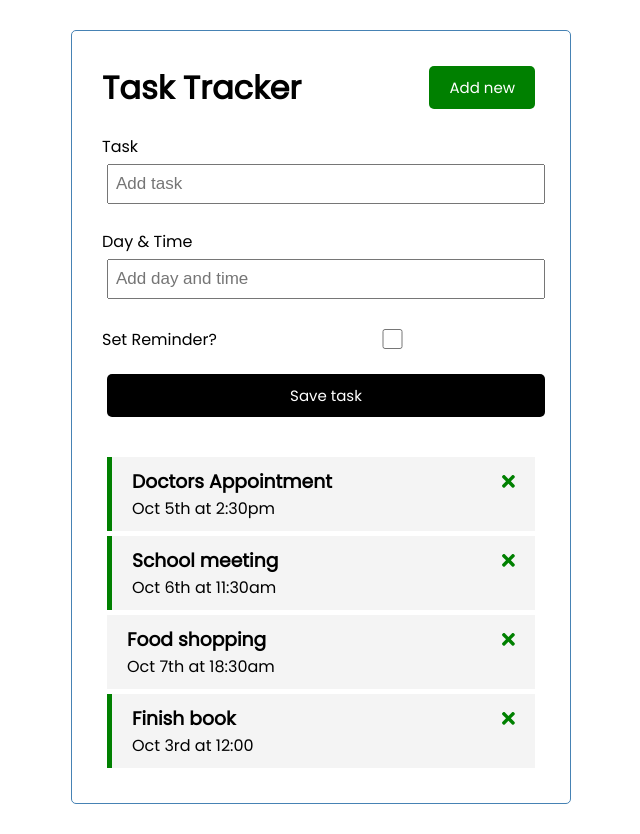
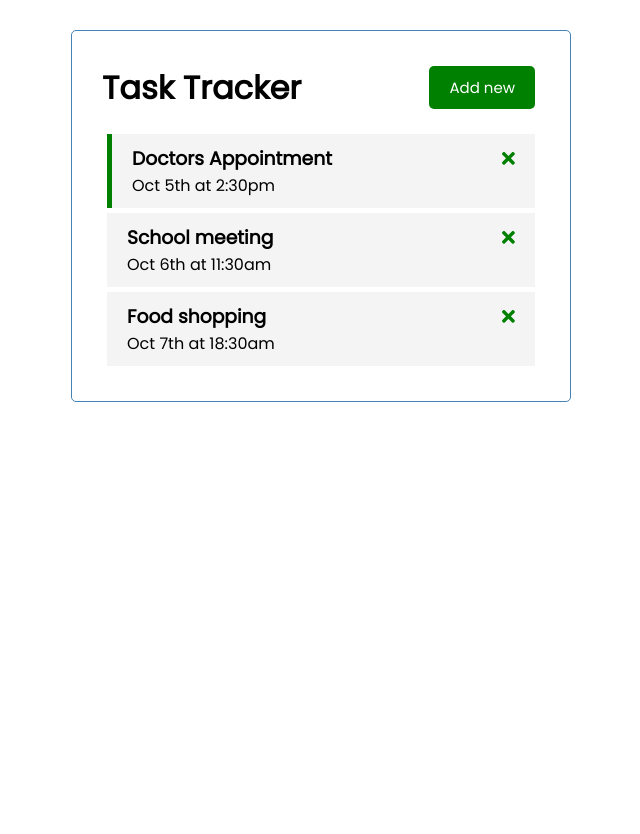
Before and after one commit to iamnachoj/Task-Tracker, an Angular app: page / in a window 1280 px wide. Shown: the whole page, without its empty margins (319-959 px from the left). After the commit the page ends 800 px from the top, so only its background shows below. Built offline with nearby package versions, Linux system fonts and the light colour scheme; data requests are answered from the project's data file.

Commit message:
form set to display when toggling button

```diff
--- a/db.json
+++ b/db.json
@@ -10,19 +10,13 @@
       "id": "2",
       "text": "School meeting",
       "day": "Oct 6th at 11:30am",
-      "reminder": true
+      "reminder": false
     },
     {
       "id": "3",
       "text": "Food shopping",
       "day": "Oct 7th at 18:30am",
       "reminder": false
-    },
-    {
-      "text": "Finish book",
-      "day": "Oct 3rd at 12:00",
-      "reminder": true,
-      "id": "m0XK40G"
     }
   ]
 }
--- a/src/app/components/add-task/add-task.component.html
+++ b/src/app/components/add-task/add-task.component.html
@@ -1,4 +1,4 @@
-<form class="add-form" (ngSubmit)="onSubmit()">
+<form *ngIf="showAddTask" class="add-form" (ngSubmit)="onSubmit()">
   <div class="form-control">
     <label for="text">Task</label>
     <input type="text" name="text" [(ngModel)]="text" id="text" placeholder="Add task">
--- a/src/app/components/add-task/add-task.component.ts
+++ b/src/app/components/add-task/add-task.component.ts
@@ -1,5 +1,7 @@
 import { Component, OnInit, Output, EventEmitter } from '@angular/core';
+import { UiService } from 'src/app/services/ui.service';
 import {Task} from '../../Task';
+import { Subscription } from 'rxjs';
 @Component({
   selector: 'app-add-task',
   templateUrl: './add-task.component.html',
@@ -12,8 +14,14 @@ export class AddTaskComponent implements OnInit {
   text!: string;
   day!: string;
   reminder: boolean = false;
+  showAddTask: boolean = false;
+  subscription: Subscription;
 
-  constructor() { }
+  constructor(private uiService: UiService) {
+    this.subscription = this.uiService
+      .onToggle()
+      .subscribe(value => this.showAddTask = value)
+   }
 
   ngOnInit(): void {}
 
```
